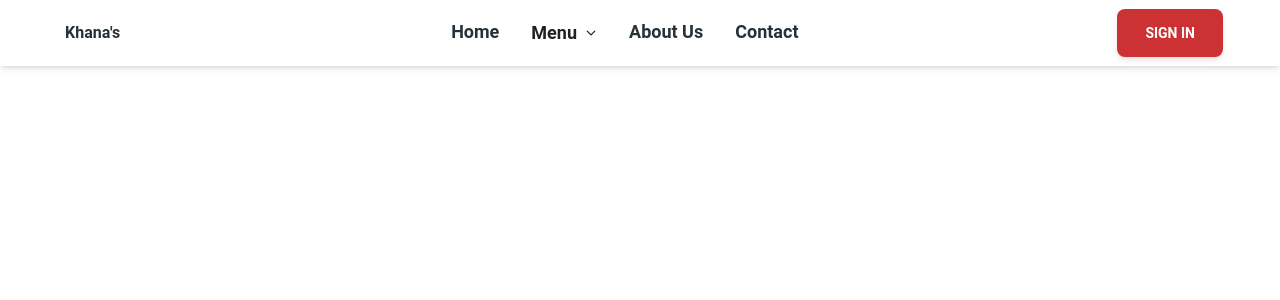
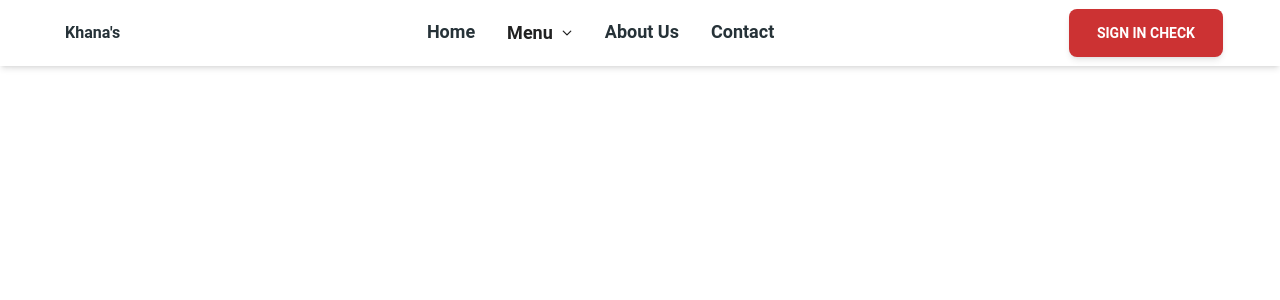
Before and after one commit to AsibHasanRiyad/Khanas, a Next.js app: page / in a window 1280 px wide. Shown: the top 300 px of the page. Built offline with nearby package versions, Linux system fonts and the light colour scheme.

Commit message:
navbar is added

```diff
--- a/src/components/Navbar/NavListMenu.js
+++ b/src/components/Navbar/NavListMenu.js
@@ -228,7 +228,7 @@ export function NavbarWithMegaMenu() {
         </div>
         <div className="hidden gap-2 lg:flex">
           <Button className=" bg-[#CC3233]" size="lg">
-            Sign In
+            Sign In check
           </Button>
         </div>
         <IconButton
```
